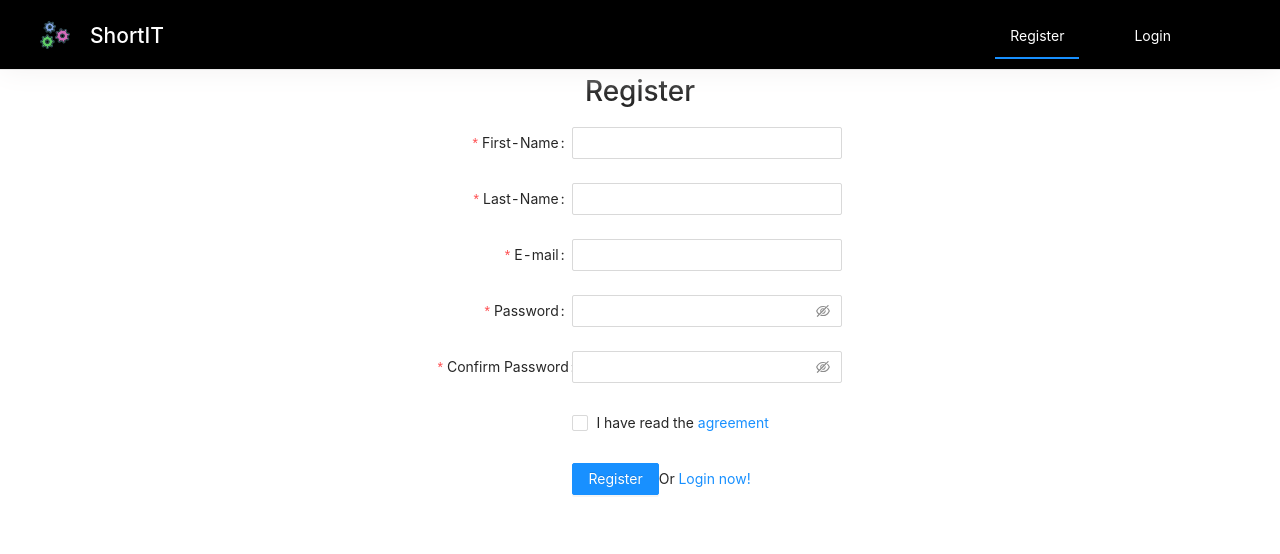
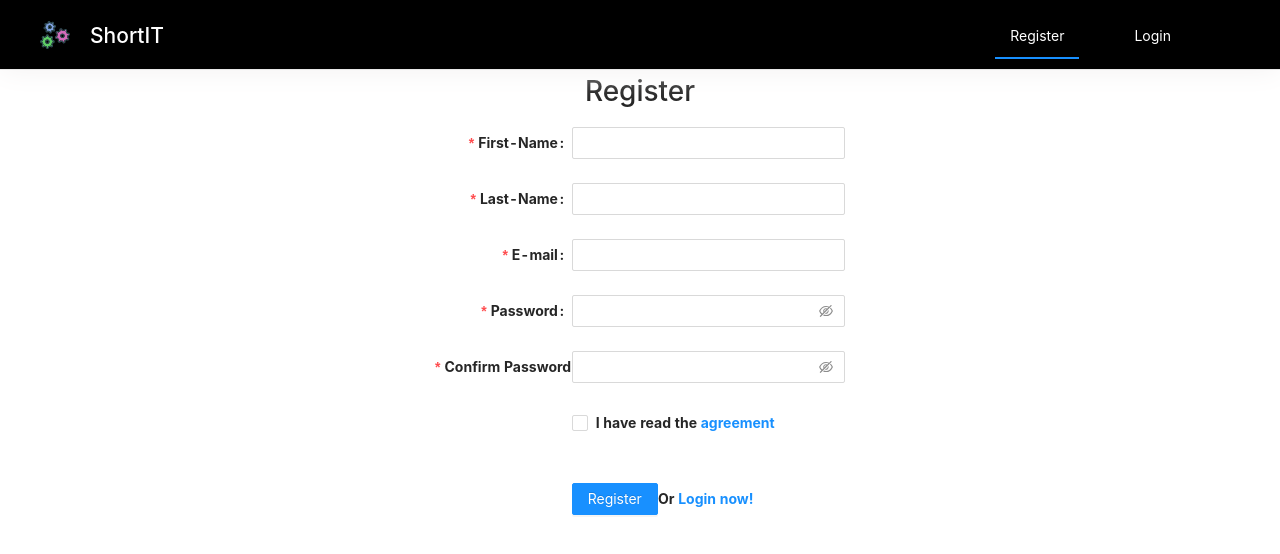
Before and after one commit to surajkarki66/shortIT, a React (Create React App) app in the folder client/: page /register in a window 1280 px wide. Shown: the top 554 px of the page. Built offline with nearby package versions, Linux system fonts and the light colour scheme.

Commit message:
Finished Register page

```diff
--- a/client/src/components/Forms/RegisterForm.tsx
+++ b/client/src/components/Forms/RegisterForm.tsx
@@ -44,17 +44,19 @@ const RegisterForm: React.FC<Props> = (props) => {
   };
 
   return (
-    <React.Fragment>
-      {registerError !== "" && (
-        <h4 style={{ color: "red" }}>{registerError}</h4>
-      )}
-
     <Form
+      style={{
+        minWidth: "405px",
+        fontWeight: "bold",
+      }}
       {...formItemLayout}
       name="register"
       initialValues={{ remember: true }}
       onFinish={onFinish}
     >
+      {registerError !== "" && (
+        <h4 style={{ color: "red" }}>{registerError}</h4>
+      )}
       <Form.Item
         label="First-Name"
         name="firstName"
@@ -162,9 +164,7 @@ const RegisterForm: React.FC<Props> = (props) => {
               if (!value || getFieldValue("password") === value) {
                 return Promise.resolve();
               }
-                return Promise.reject(
-                  new Error("The two passwords that you entered do not match!")
-                );
+              return Promise.reject(new Error("The Passwords doesn't match!"));
             },
           }),
         ]}
@@ -189,13 +189,17 @@ const RegisterForm: React.FC<Props> = (props) => {
         </Checkbox>
       </Form.Item>
       <Form.Item {...tailFormItemLayout}>
-          <Button type="primary" htmlType="submit" loading={loading}>
+        <Button
+          type="primary"
+          htmlType="submit"
+          loading={loading}
+          style={{ marginTop: "20px" }}
+        >
           {loading ? "" : "Register"}
         </Button>
         Or <Link to="/login">Login now!</Link>
       </Form.Item>
     </Form>
-    </React.Fragment>
   );
 };
 
--- a/client/src/components/UI/Navbar/Sections/RightMenu.tsx
+++ b/client/src/components/UI/Navbar/Sections/RightMenu.tsx
@@ -1,4 +1,4 @@
-import React, { useState } from "react";
+import React from "react";
 import { Menu } from "antd";
 import {
   Link,
```
Lines whose indentation alone changed are shown as unchanged.
